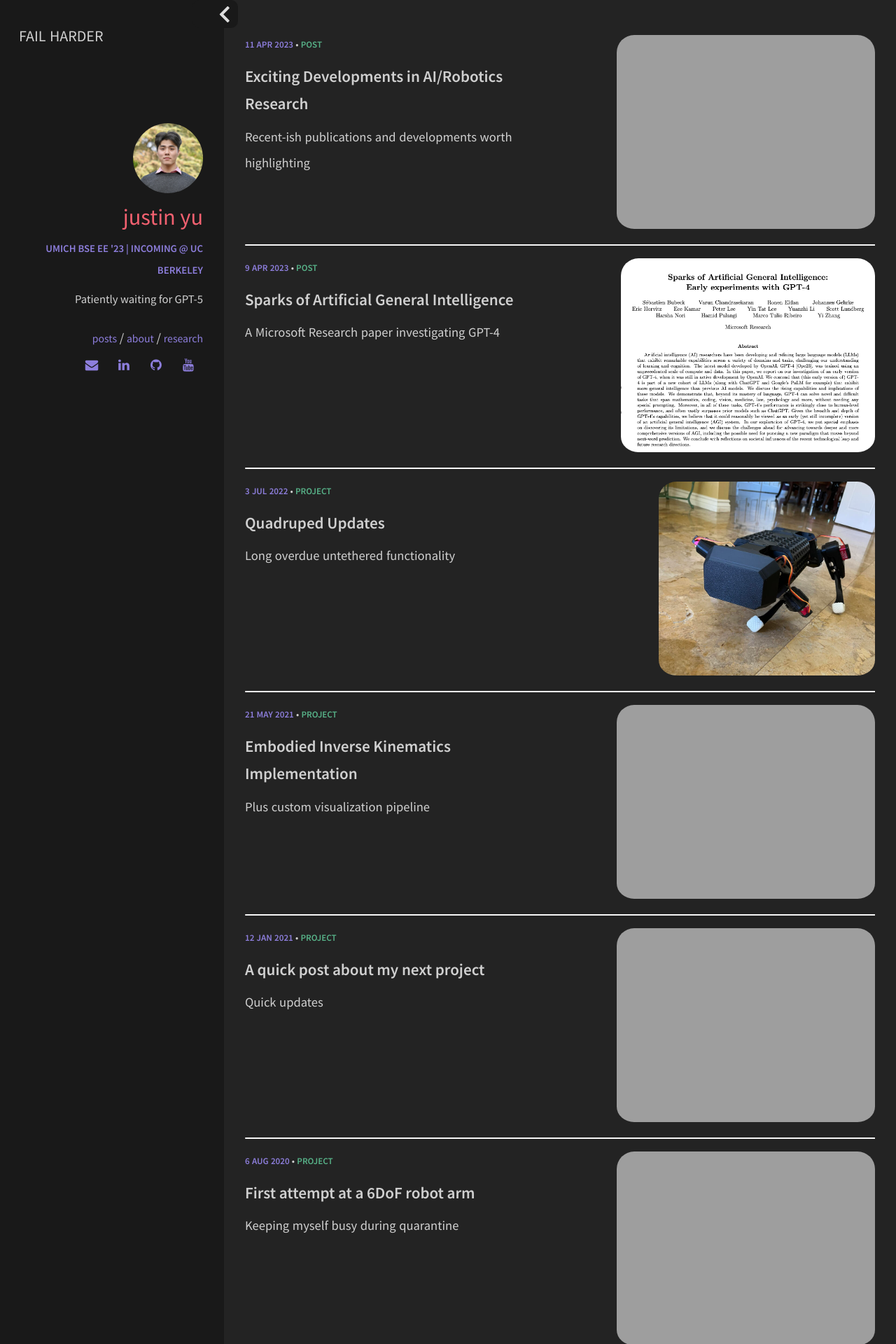
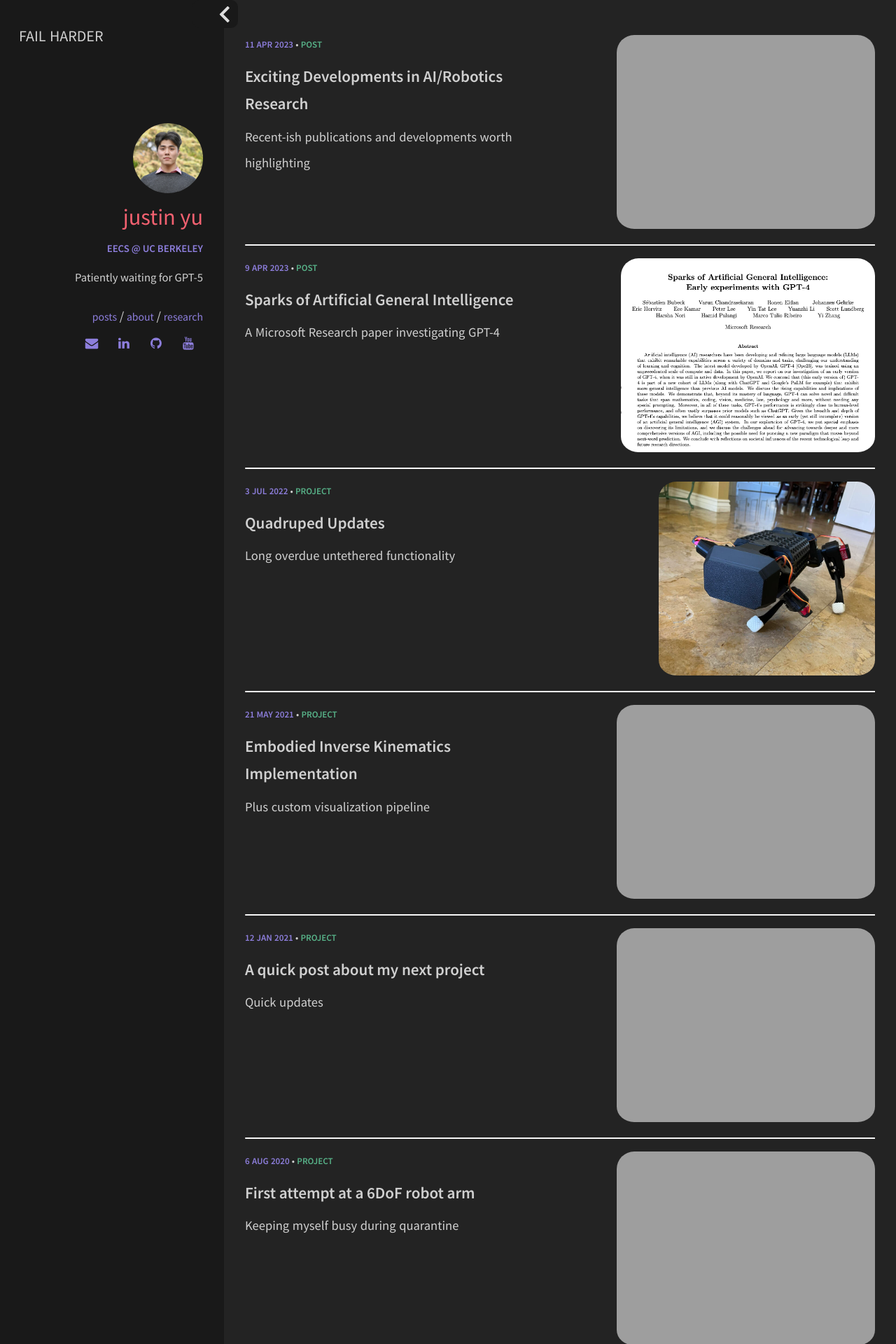
Before and after one commit to uynitsuj/uynitsuj.github.io, a Jekyll site: the page built from index.html, in a window 1280 px wide. Shown: the top 1920 px of the page at 70% size. Built offline with Jekyll 4.4.1, drawn with Linux system fonts in a browser that asks for light colours.

Commit message:
update info

```diff
--- a/_config.yml
+++ b/_config.yml
@@ -37,7 +37,7 @@ owner:
   FH:   FAIL HARDER
   icon: favicon-transparent.png
   avatar: IMG_9777.JPG
-  job: "UMich BSE EE '23 | Incoming @ UC BERKELEY"
+  job: "EECS @ UC BERKELEY"
   bio: "Patiently waiting for GPT-5"
   email: yujustin@berkeley.edu
   spotify: #username
```
